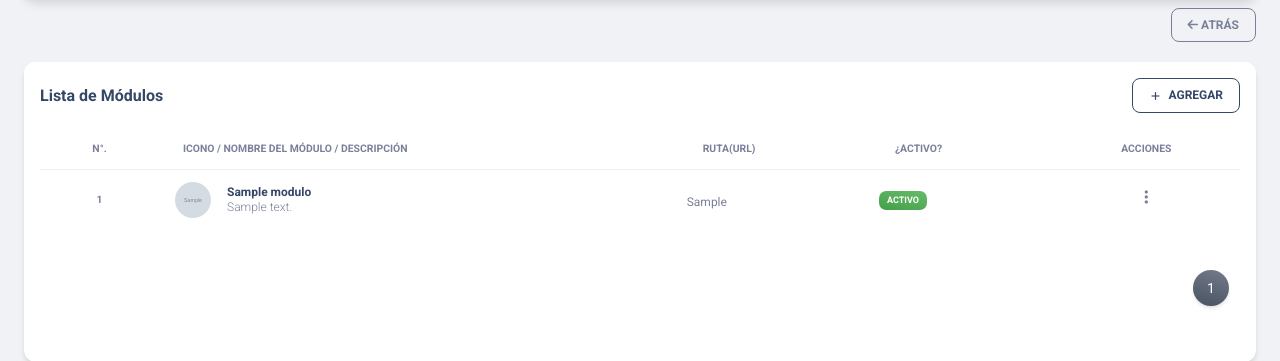
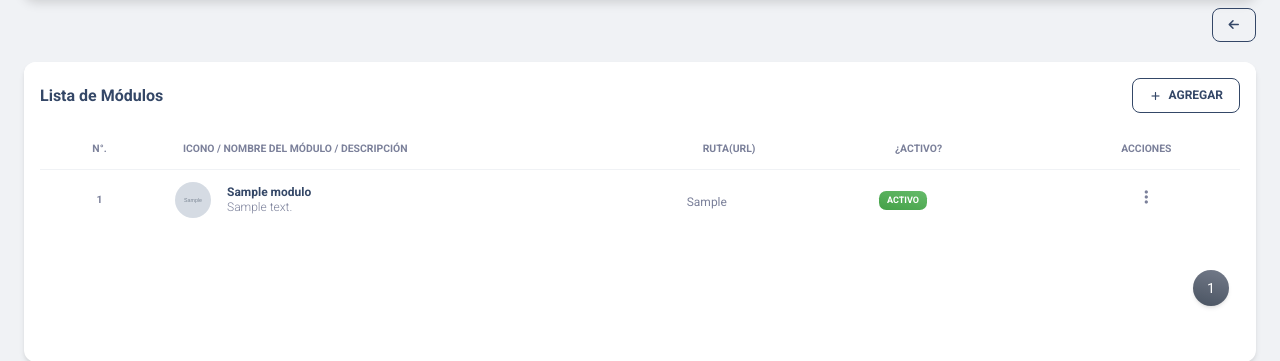
Before and after one commit to KevinPeraltaF/aplication, a Django app: page /conf_sistemas/modulos/ in a window 1280 px wide. Shown: the part 92-453 px from the top of the page. Run offline with Django 3.2, Linux system fonts and the light colour scheme; a user stored in the database is signed in; tables that the repository leaves empty hold one stand-in row (values such as "Sample post"); grey boxes marked "Sample" are stand-in pictures; some libraries are stand-ins or nearby versions.

```diff
--- a/templates/baseapp.html
+++ b/templates/baseapp.html
@@ -136,7 +136,7 @@
             <!-- /.row -->
             <div class="">
                   <div class="span12 text-end mt-2">
-            <a class="btn btn-sm   btn-outline-secondary" href="{% if request.path == '/' %} /  {% else %}javascript:history.back(){% endif %}"><span class="fa fa-arrow-left"></span> Atrás</a>
+            <a class="btn btn-sm btn-icon  btn-2 btn-outline-dark" href="{% if request.path == '/' %} /  {% else %}javascript:history.back(){% endif %}"><span class="fa fa-arrow-left"></span> </a>
         </div>
                 {% block contenido %}
                 {% endblock %}
```
